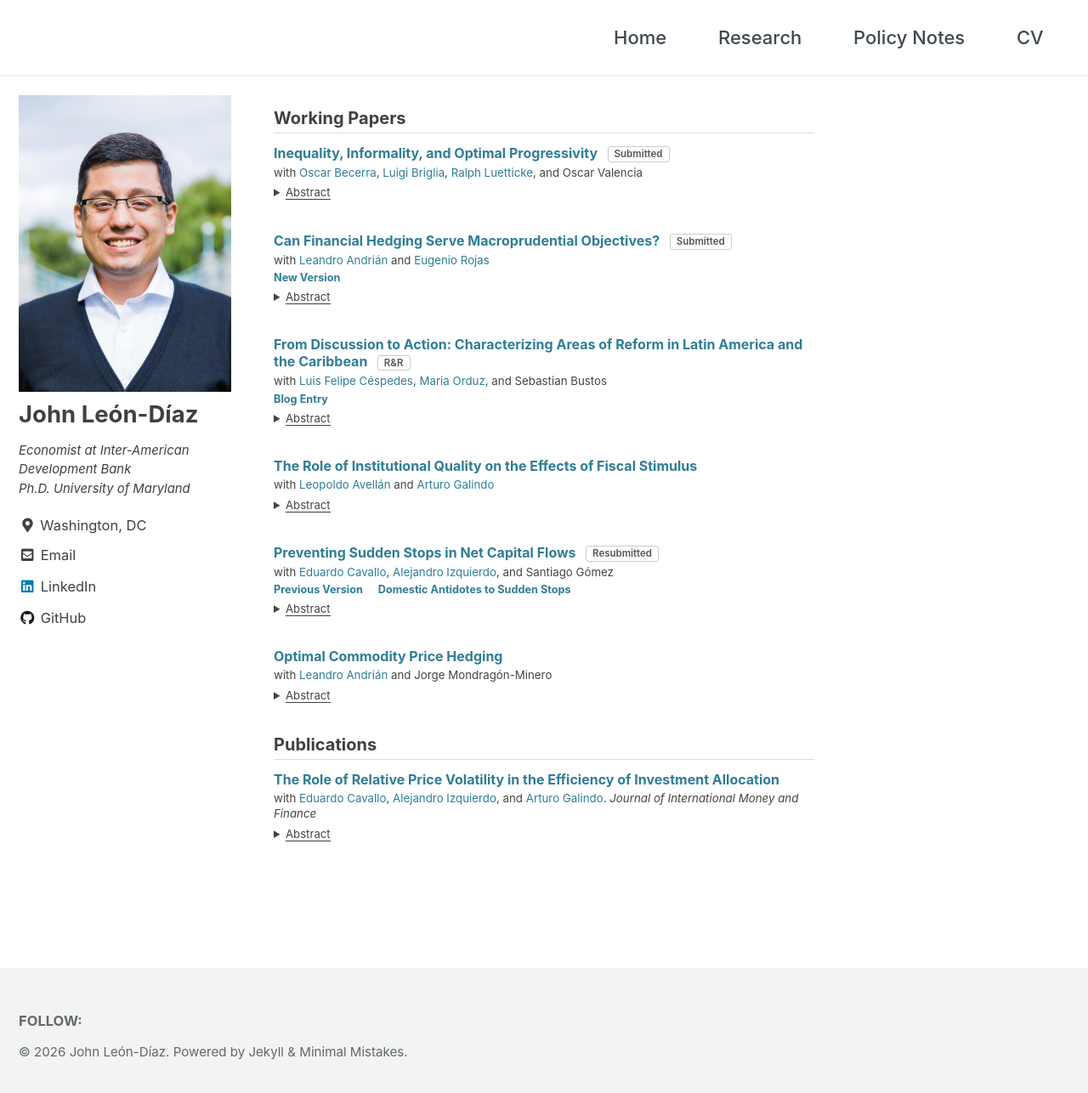
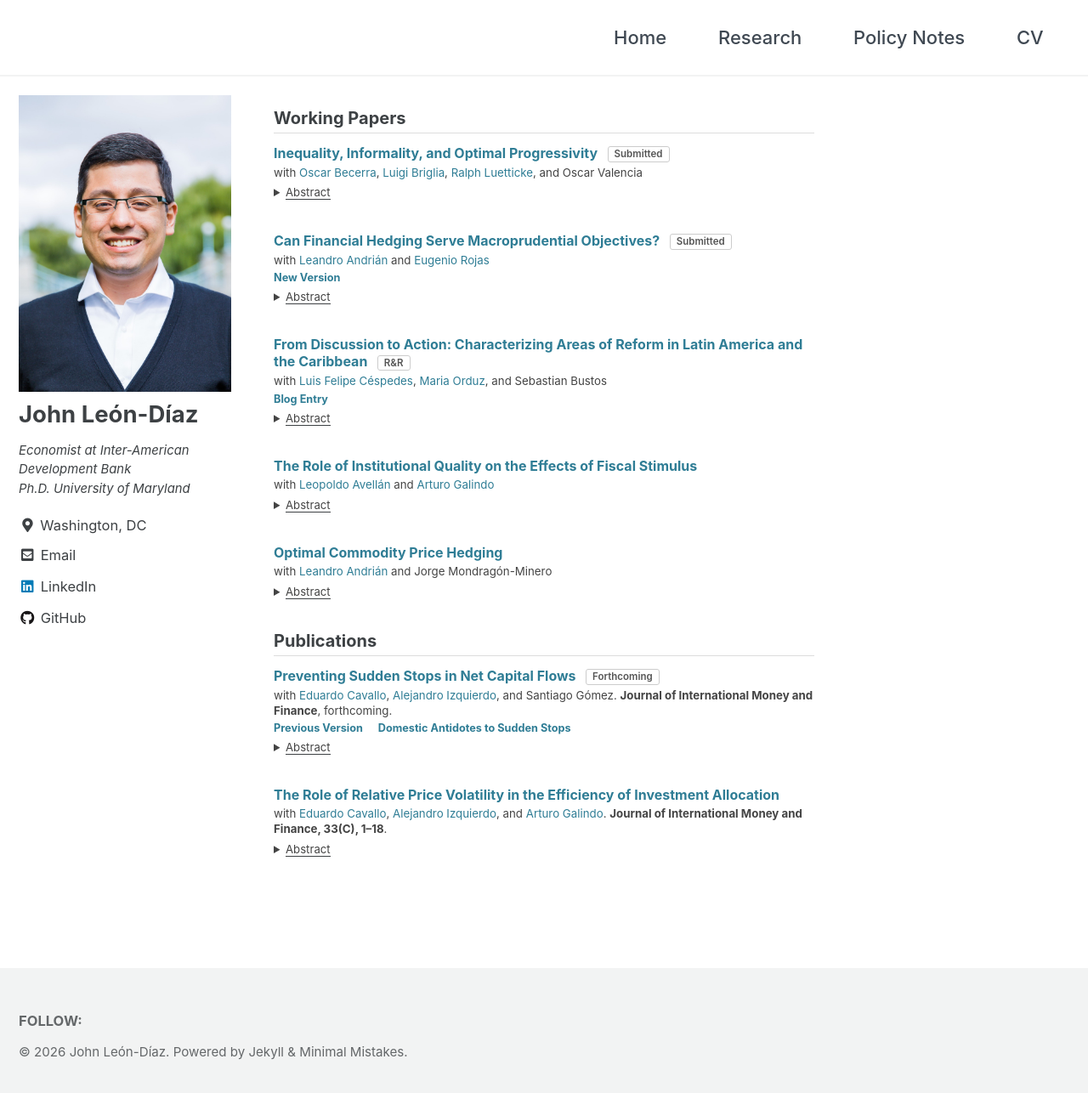
Before and after one commit to jleondia/jleondia.github.io, a Jekyll site: the page built from _pages/research.md, in a window 1280 px wide and 1294 px high. Shown: the top 1286 px of the window at 85% size. Built offline with Jekyll 4.4.1, drawn with Linux system fonts in a browser that asks for light colours; cached includes are drawn as plain includes.

Commit message:
Revise research page with new publications and formatting
Updated the research page to reflect new paper details and adjusted formatting for better presentation.

```diff
--- a/_pages/research.md
+++ b/_pages/research.md
@@ -99,7 +99,8 @@ comments: false
   }
 
   body .archive .journal {
-    font-style: italic;
+    font-style: normal;
+    font-weight: 700;
   }
 </style>
 
@@ -193,31 +194,6 @@ comments: false
 
 <div class="paper-entry">
   <div class="paper-title">
-    <a href="/files/New_Prevented_fv.pdf">Preventing Sudden Stops in Net Capital Flows</a>
-    <span class="paper-status">Resubmitted</span>
-  </div>
-
-  <div class="paper-meta">
-    with <a href="https://www.eduardocavallo.com/">Eduardo Cavallo</a>,
-    <a href="https://scholar.google.com/citations?hl=en&amp;user=gnUIKLoAAAAJ&amp;view_op=list_works&amp;sortby=pubdate">Alejandro Izquierdo</a>,
-    and Santiago Gómez
-  </div>
-
-  <div class="paper-links">
-    <a href="https://publications.iadb.org/en/preventing-sudden-stops-in-net-capital-flows">Previous Version</a>
-    <a href="https://publications.iadb.org/en/domestic-antidotes-sudden-stops">Domestic Antidotes to Sudden Stops</a>
-  </div>
-
-  <details>
-    <summary><u>Abstract</u></summary>
-    <p>
-      Sudden stops in net capital flows can be prevented if domestic investors either repatriate foreign-held assets or roll over their local asset holdings when foreign investors stop lending or sell off their local asset holdings. This paper presents evidence showing that domestic factors such as low levels of liability dollarization, the consistency of the monetary and exchange rate regimes, low inflation, higher growth, and a solid institutional background explain why some countries are more successful in eliciting the behaviors that increase the probability of preventing a sudden stop following a tightening of the external borrowing constraint. Prevention is key to offsetting an external credit crunch originating in factors that are usually outside the control of borrowing countries, which can turn into costly sudden stops in net capital flows in the affected economies.
-    </p>
-  </details>
-</div>
-
-<div class="paper-entry">
-  <div class="paper-title">
     <a href="https://publications.iadb.org/en/optimal-commodity-price-hedging">Optimal Commodity Price Hedging</a>
   </div>
 
@@ -238,6 +214,32 @@ comments: false
 
 <div class="paper-entry">
   <div class="paper-title">
+    <a href="/files/New_Prevented_fv.pdf">Preventing Sudden Stops in Net Capital Flows</a>
+    <span class="paper-status">Forthcoming</span>
+  </div>
+
+  <div class="paper-meta">
+    with <a href="https://www.eduardocavallo.com/">Eduardo Cavallo</a>,
+    <a href="https://scholar.google.com/citations?hl=en&amp;user=gnUIKLoAAAAJ&amp;view_op=list_works&amp;sortby=pubdate">Alejandro Izquierdo</a>,
+    and Santiago Gómez.
+    <span class="journal">Journal of International Money and Finance</span>, forthcoming.
+  </div>
+
+  <div class="paper-links">
+    <a href="https://publications.iadb.org/en/preventing-sudden-stops-in-net-capital-flows">Previous Version</a>
+    <a href="https://publications.iadb.org/en/domestic-antidotes-sudden-stops">Domestic Antidotes to Sudden Stops</a>
+  </div>
+
+  <details>
+    <summary><u>Abstract</u></summary>
+    <p>
+      Sudden stops in net capital flows can be prevented if domestic investors either repatriate foreign-held assets or roll over their local asset holdings when foreign investors stop lending or sell off their local asset holdings. This paper presents evidence showing that domestic factors such as low levels of liability dollarization, the consistency of the monetary and exchange rate regimes, low inflation, higher growth, and a solid institutional background explain why some countries are more successful in eliciting the behaviors that increase the probability of preventing a sudden stop following a tightening of the external borrowing constraint. Prevention is key to offsetting an external credit crunch originating in factors that are usually outside the control of borrowing countries, which can turn into costly sudden stops in net capital flows in the affected economies.
+    </p>
+  </details>
+</div>
+
+<div class="paper-entry">
+  <div class="paper-title">
     <a href="https://www.sciencedirect.com/science/article/abs/pii/S0261560612001763">The Role of Relative Price Volatility in the Efficiency of Investment Allocation</a>
   </div>
 
@@ -245,7 +247,7 @@ comments: false
     with <a href="https://www.eduardocavallo.com/">Eduardo Cavallo</a>,
     <a href="https://scholar.google.com/citations?hl=en&amp;user=gnUIKLoAAAAJ&amp;view_op=list_works&amp;sortby=pubdate">Alejandro Izquierdo</a>,
     and <a href="https://scholar.google.com/citations?user=ZZNGy08AAAAJ&amp;hl=en">Arturo Galindo</a>.
-    <span class="journal">Journal of International Money and Finance</span>
+    <span class="journal">Journal of International Money and Finance, 33(C), 1–18</span>.
   </div>
 
   <details>
```
